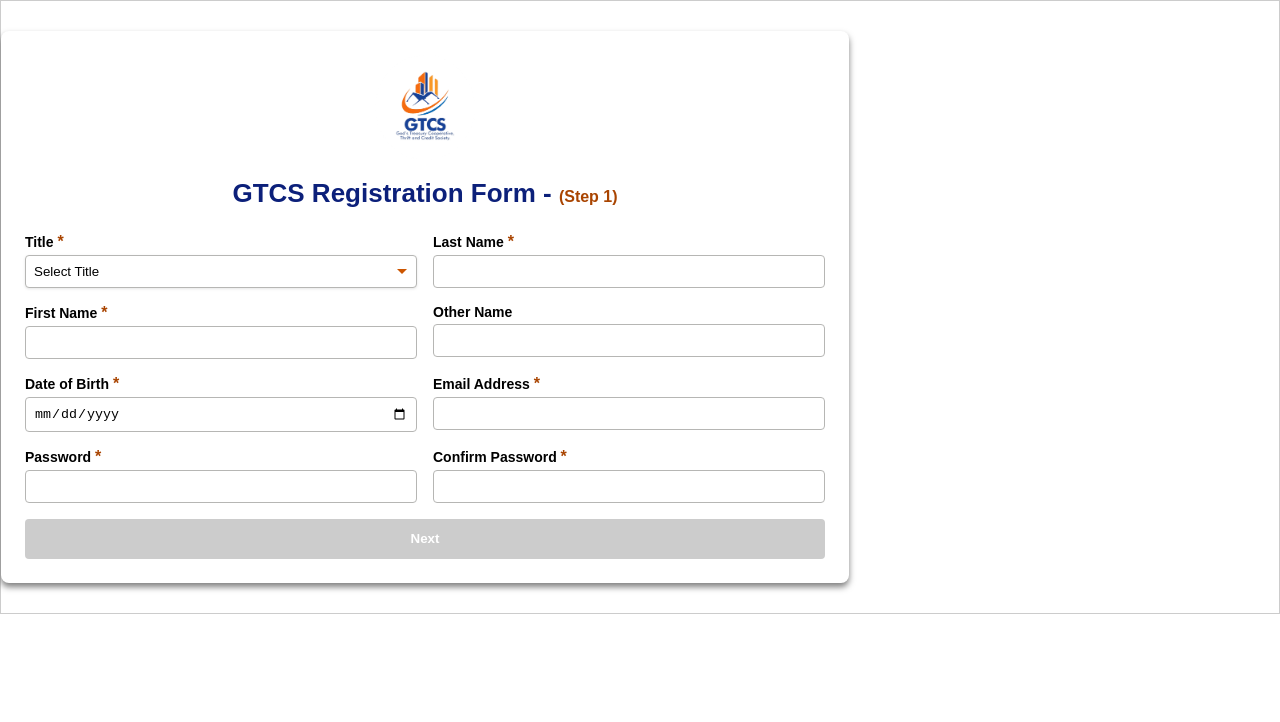
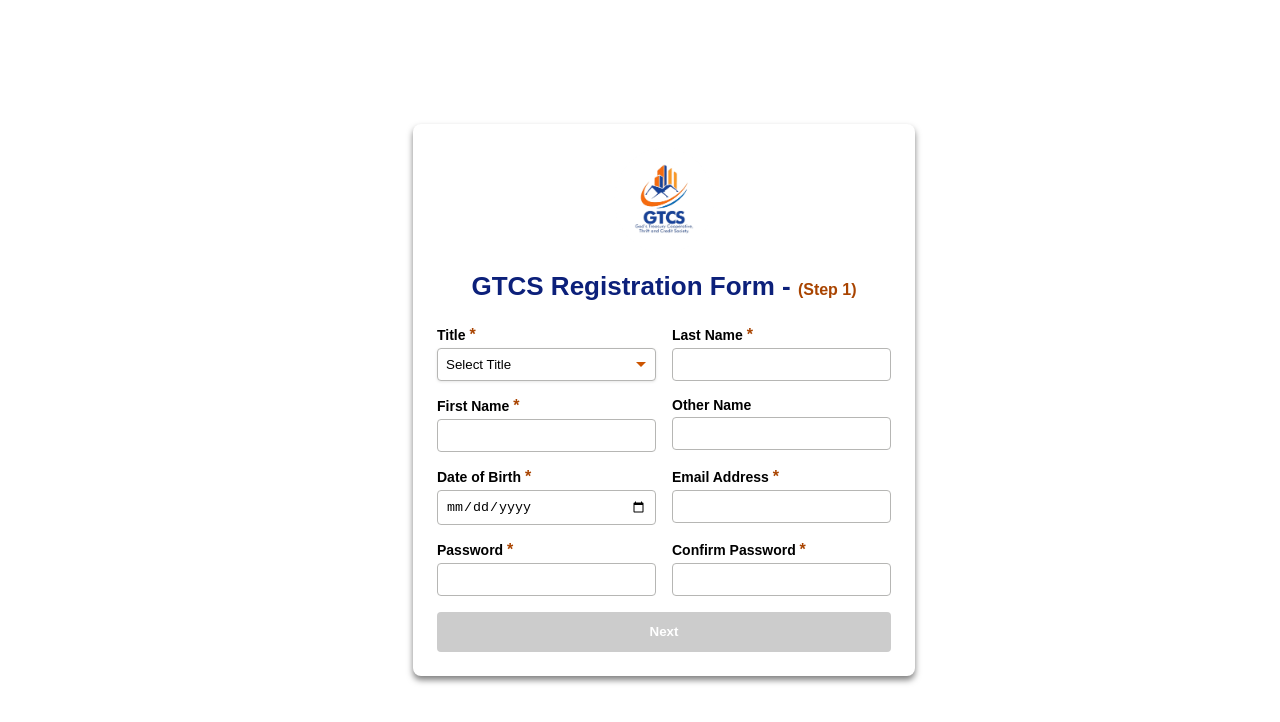
Before and after one commit to gtcsprojects2025-cloud/savings-loan-app, a React (Create React App) app in the folder client/: page / in a window 1280 px wide. Shown: the top 722 px of the page. Built offline with nearby package versions, Linux system fonts and the light colour scheme.

Commit message:
register page adjusted

```diff
--- a/client/src/App.css
+++ b/client/src/App.css
@@ -1,40 +1,8 @@
  .App {
   text-align: left;
-  border: 1px solid #ccc;
+  align-items: center;
+  justify-content: center;
+  height: 100vh;
+  display: flex;
 
 }
-/*
-.App-logo {
-  height: 40vmin;
-  pointer-events: none;
-}
-
-@media (prefers-reduced-motion: no-preference) {
-  .App-logo {
-    animation: App-logo-spin infinite 20s linear;
-  }
-}
-
-.App-header {
-  background-color: #282c34;
-  min-height: 100vh;
-  display: flex;
-  flex-direction: column;
-  align-items: center;
-  justify-content: center;
-  font-size: calc(10px + 2vmin);
-  color: white;
-}
-
-.App-link {
-  color: #61dafb;
-}
-
-@keyframes App-logo-spin {
-  from {
-    transform: rotate(0deg);
-  }
-  to {
-    transform: rotate(360deg);
-  }
-} */
```
